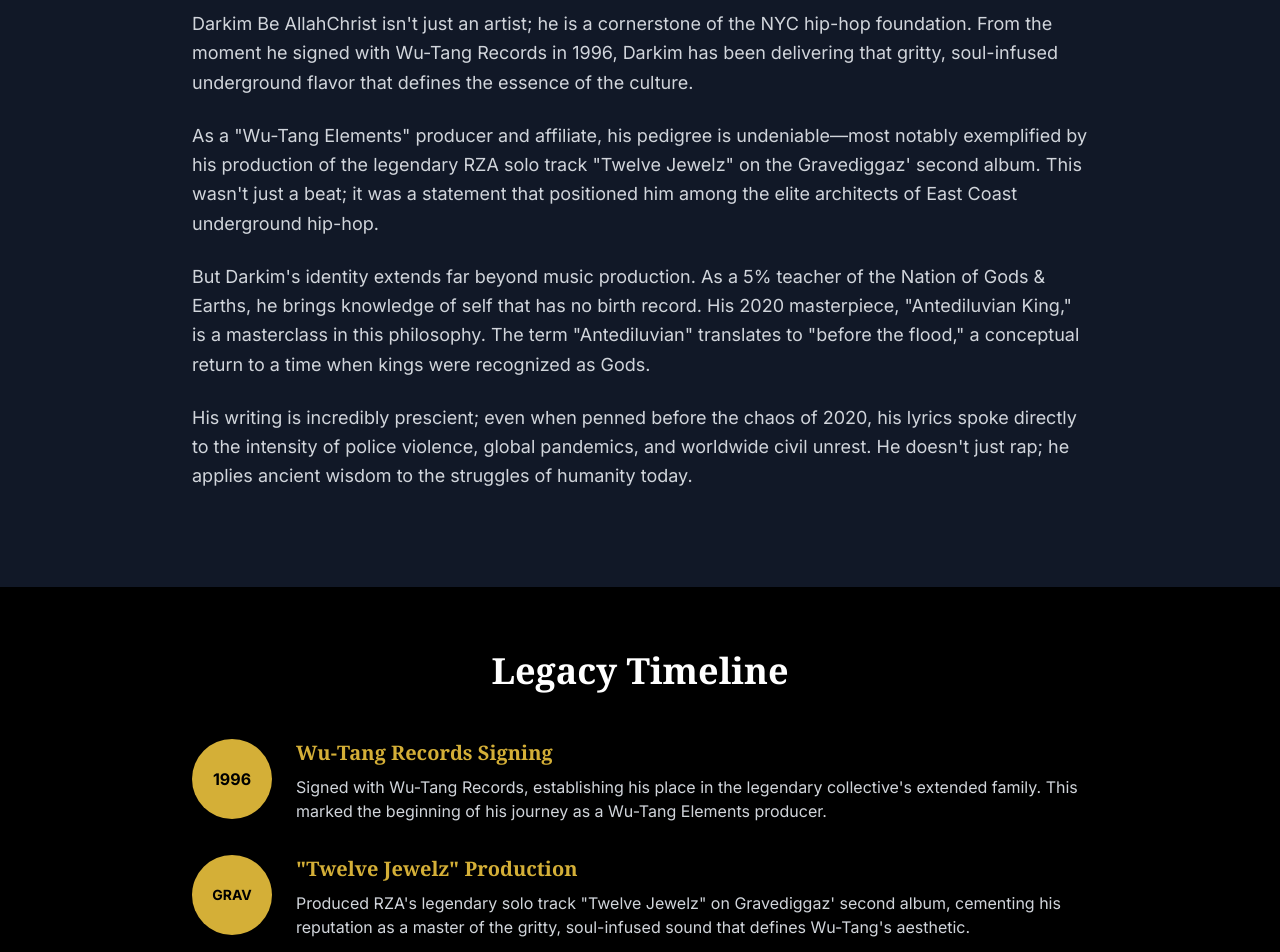
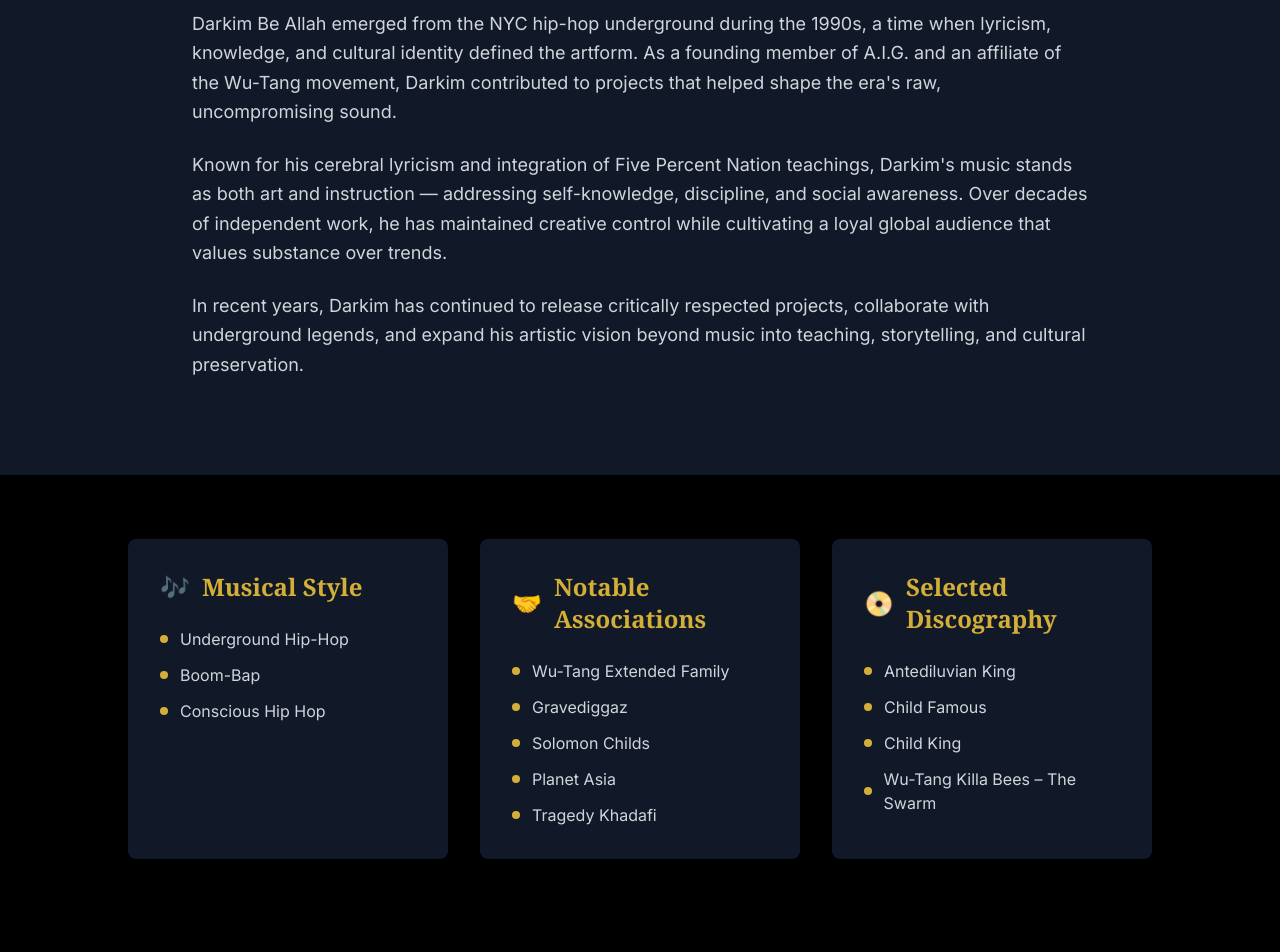
Before and after one commit to CoachAJ/darkim-site, a React (Vite) app: page /about in a window 1280 px wide. Shown: the part 640-1592 px from the top of the page. Built offline with nearby package versions, Linux system fonts and the light colour scheme.

Commit message:
Update About page with new bio content, musical style, associations, and discography

```diff
--- a/src/pages/About.tsx
+++ b/src/pages/About.tsx
@@ -7,14 +7,13 @@
           <div className="grid grid-cols-1 lg:grid-cols-2 gap-12 items-center">
             <div>
               <h1 className="text-4xl md:text-6xl font-serif font-bold text-gold mb-6">
-                Darkim Be AllahChrist
+                Darkim Be Allah
               </h1>
               <p className="text-xl text-gray-300 mb-6">
-                Wu-Tang Elements Producer, 5% Teacher, Underground Legend
+                Wu-Tang Affiliate, A.I.G. Founding Member, Underground Legend
               </p>
               <p className="text-lg text-gray-400">
-                From the Bronx to the world, carrying the torch of authentic hip-hop culture
-                and consciousness for over three decades.
+                Cerebral lyricism meets Five Percent Nation teachings — art and instruction for those who value substance over trends.
               </p>
             </div>
             <div className="text-center">
@@ -38,30 +37,105 @@
             </h2>
             <div className="prose prose-lg prose-invert">
               <p className="text-gray-300 text-lg leading-relaxed mb-6">
-                Darkim Be AllahChrist isn't just an artist; he is a cornerstone of the NYC hip-hop foundation.
-                From the moment he signed with Wu-Tang Records in 1996, Darkim has been delivering that gritty,
-                soul-infused underground flavor that defines the essence of the culture.
+                Darkim Be Allah emerged from the NYC hip-hop underground during the 1990s, a time when lyricism,
+                knowledge, and cultural identity defined the artform. As a founding member of A.I.G. and an affiliate
+                of the Wu-Tang movement, Darkim contributed to projects that helped shape the era's raw, uncompromising sound.
               </p>
 
               <p className="text-gray-300 text-lg leading-relaxed mb-6">
-                As a "Wu-Tang Elements" producer and affiliate, his pedigree is undeniable—most notably exemplified
-                by his production of the legendary RZA solo track "Twelve Jewelz" on the Gravediggaz' second album.
-                This wasn't just a beat; it was a statement that positioned him among the elite architects of
-                East Coast underground hip-hop.
-              </p>
-
-              <p className="text-gray-300 text-lg leading-relaxed mb-6">
-                But Darkim's identity extends far beyond music production. As a 5% teacher of the Nation of Gods & Earths,
-                he brings knowledge of self that has no birth record. His 2020 masterpiece, "Antediluvian King,"
-                is a masterclass in this philosophy. The term "Antediluvian" translates to "before the flood,"
-                a conceptual return to a time when kings were recognized as Gods.
+                Known for his cerebral lyricism and integration of Five Percent Nation teachings, Darkim's music stands
+                as both art and instruction — addressing self-knowledge, discipline, and social awareness. Over decades
+                of independent work, he has maintained creative control while cultivating a loyal global audience that
+                values substance over trends.
               </p>
 
               <p className="text-gray-300 text-lg leading-relaxed mb-8">
-                His writing is incredibly prescient; even when penned before the chaos of 2020, his lyrics spoke
-                directly to the intensity of police violence, global pandemics, and worldwide civil unrest.
-                He doesn't just rap; he applies ancient wisdom to the struggles of humanity today.
+                In recent years, Darkim has continued to release critically respected projects, collaborate with
+                underground legends, and expand his artistic vision beyond music into teaching, storytelling,
+                and cultural preservation.
               </p>
+            </div>
+          </div>
+        </div>
+      </section>
+
+      {/* Musical Style & Associations */}
+      <section className="section-padding bg-black">
+        <div className="container-max">
+          <div className="grid grid-cols-1 md:grid-cols-3 gap-8 max-w-5xl mx-auto">
+            {/* Musical Style */}
+            <div className="bg-gray-900 p-8 rounded-lg">
+              <h3 className="text-2xl font-serif font-bold text-gold mb-6 flex items-center">
+                <span className="mr-3">🎶</span> Musical Style
+              </h3>
+              <ul className="space-y-3">
+                <li className="text-gray-300 flex items-center">
+                  <span className="w-2 h-2 bg-gold rounded-full mr-3"></span>
+                  Underground Hip-Hop
+                </li>
+                <li className="text-gray-300 flex items-center">
+                  <span className="w-2 h-2 bg-gold rounded-full mr-3"></span>
+                  Boom-Bap
+                </li>
+                <li className="text-gray-300 flex items-center">
+                  <span className="w-2 h-2 bg-gold rounded-full mr-3"></span>
+                  Conscious Hip Hop
+                </li>
+              </ul>
+            </div>
+
+            {/* Notable Associations */}
+            <div className="bg-gray-900 p-8 rounded-lg">
+              <h3 className="text-2xl font-serif font-bold text-gold mb-6 flex items-center">
+                <span className="mr-3">🤝</span> Notable Associations
+              </h3>
+              <ul className="space-y-3">
+                <li className="text-gray-300 flex items-center">
+                  <span className="w-2 h-2 bg-gold rounded-full mr-3"></span>
+                  Wu-Tang Extended Family
+                </li>
+                <li className="text-gray-300 flex items-center">
+                  <span className="w-2 h-2 bg-gold rounded-full mr-3"></span>
+                  Gravediggaz
+                </li>
+                <li className="text-gray-300 flex items-center">
+                  <span className="w-2 h-2 bg-gold rounded-full mr-3"></span>
+                  Solomon Childs
+                </li>
+                <li className="text-gray-300 flex items-center">
+                  <span className="w-2 h-2 bg-gold rounded-full mr-3"></span>
+                  Planet Asia
+                </li>
+                <li className="text-gray-300 flex items-center">
+                  <span className="w-2 h-2 bg-gold rounded-full mr-3"></span>
+                  Tragedy Khadafi
+                </li>
+              </ul>
+            </div>
+
+            {/* Selected Discography */}
+            <div className="bg-gray-900 p-8 rounded-lg">
+              <h3 className="text-2xl font-serif font-bold text-gold mb-6 flex items-center">
+                <span className="mr-3">📀</span> Selected Discography
+              </h3>
+              <ul className="space-y-3">
+                <li className="text-gray-300 flex items-center">
+                  <span className="w-2 h-2 bg-gold rounded-full mr-3"></span>
+                  Antediluvian King
+                </li>
+                <li className="text-gray-300 flex items-center">
+                  <span className="w-2 h-2 bg-gold rounded-full mr-3"></span>
+                  Child Famous
+                </li>
+                <li className="text-gray-300 flex items-center">
+                  <span className="w-2 h-2 bg-gold rounded-full mr-3"></span>
+                  Child King
+                </li>
+                <li className="text-gray-300 flex items-center">
+                  <span className="w-2 h-2 bg-gold rounded-full mr-3"></span>
+                  Wu-Tang Killa Bees – The Swarm
+                </li>
+              </ul>
             </div>
           </div>
         </div>
```
